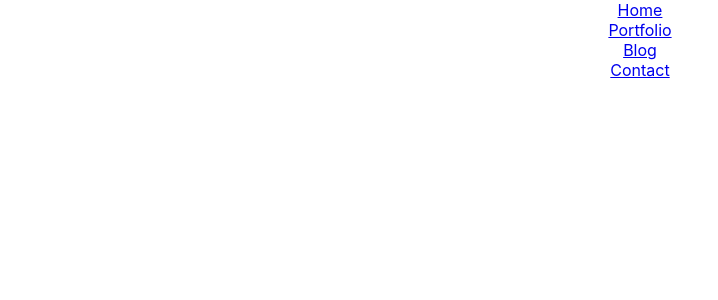
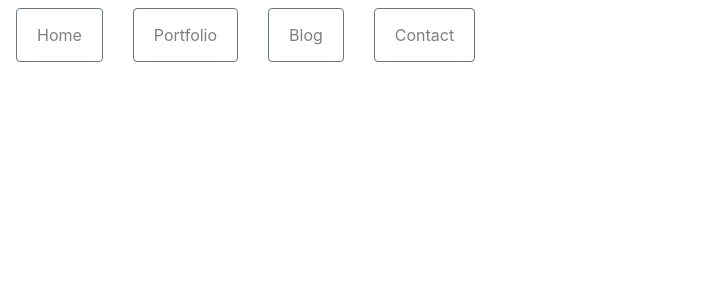
Before and after one commit to csstanley/Developer_Portfolio, a React (Create React App) app in the folder my-portfolio/: page / in a window 1280 px wide. Shown: the top 300 px of the page, without its empty margins (0-718 px from the left). Built offline with nearby package versions, Linux system fonts and the light colour scheme.

Commit message:
Navbar Pills

```diff
--- a/my-portfolio/public/index.html
+++ b/my-portfolio/public/index.html
@@ -1,12 +1,10 @@
 <!DOCTYPE html>
 <html lang="en">
+
 <head>
   <meta charset="utf-8" />
   <link rel="shortcut icon" href="%PUBLIC_URL%/favicon.ico" />
-    <meta
-      name="viewport"
-      content="width=device-width, initial-scale=1, shrink-to-fit=no"
-    />
+  <meta name="viewport" content="width=device-width, initial-scale=1, shrink-to-fit=no" />
   <meta name="theme-color" content="#000000" />
   <!--
       manifest.json provides metadata used when your web app is installed on a
@@ -24,8 +22,11 @@
     -->
   <title>React App</title>
 
+  <!--React Bootstrap CSS CDN-->
+  <link rel="stylesheet" href="https://maxcdn.bootstrapcdn.com/bootstrap/4.2.1/css/bootstrap.min.css"
+    integrity="sha384-GJzZqFGwb1QTTN6wy59ffF1BuGJpLSa9DkKMp0DgiMDm4iYMj70gZWKYbI706tWS" crossorigin="anonymous" />
+</head>
 
-  </head>
 <body>
   <noscript>You need to enable JavaScript to run this app.</noscript>
   <div id="root"></div>
@@ -40,4 +41,5 @@
       To create a production bundle, use `npm run build` or `yarn build`.
     -->
 </body>
+
 </html>
--- a/my-portfolio/src/comps/navbar/navigation.js
+++ b/my-portfolio/src/comps/navbar/navigation.js
@@ -1,27 +1,29 @@
-import  Nav  from 'react-bootstrap/Nav';
+import Nav from 'react-bootstrap/Nav';
+import Navbar from 'react-bootstrap/Navbar';
+import Col from 'react-bootstrap/Col';
+import Row from 'react-bootstrap/Row';
+import Button from 'react-bootstrap/Button';
+
 import React, { Component } from 'react';
 import './navigation.css';
 
 class Navigation extends Component {
     render() {
         return (
-            <Nav
-                activeKey="/"
-                onSelect={selectedKey => alert(`selected ${selectedKey}`)}
-            >
-                <Nav.Item>
-                    <Nav.Link variant="pills" href="/">Home</Nav.Link>
-                </Nav.Item>
-                <Nav.Item>
-                    <Nav.Link variant="pills" href="/port" eventKey="link-1">Portfolio</Nav.Link>
-                </Nav.Item>
-                <Nav.Item>
-                    <Nav.Link variant="pills" href="/blog" eventKey="link-2">Blog</Nav.Link>
-                </Nav.Item>
-                <Nav.Item>
-                    <Nav.Link variant="pills" href="/contact" eventKey="link-3">Contact</Nav.Link>
-                </Nav.Item>
-            </Nav>
+            <Navbar expand="lg" variant="light">
+                {/* <Nav
+                    activeKey="/"
+                    onSelect={selectedKey => alert(`selected ${selectedKey}`)}
+                > */}
+                <Nav>
+                    <Row>
+                    <Col><Button variant="outline-secondary"><Nav.Link variant="pills" href="/">Home</Nav.Link></Button></Col>
+                    <Col><Button variant="outline-secondary"><Nav.Link variant="pills" href="/port" eventKey="link-1">Portfolio</Nav.Link></Button></Col>
+                    <Col><Button variant="outline-secondary"><Nav.Link variant="pills" href="/blog" eventKey="link-2">Blog</Nav.Link></Button></Col>
+                    <Col><Button variant="outline-secondary"><Nav.Link variant="pills" href="/contact" eventKey="link-3">Contact</Nav.Link></Button></Col>
+                    </Row>
+                </Nav>
+            </Navbar>
         )
     }
 }
--- a/package.json
+++ b/package.json
@@ -19,6 +19,7 @@
   "dependencies": {
     "react": "^16.8.4",
     "react-bootstrap": "^1.0.0-beta.5",
+    "react-dom": "^16.8.4",
     "react-router-dom": "^4.3.1"
   }
 }
```
Also changed, not shown: 1 other file (tests, documents, lock files or other folders). Lines whose indentation alone changed are shown as unchanged.
